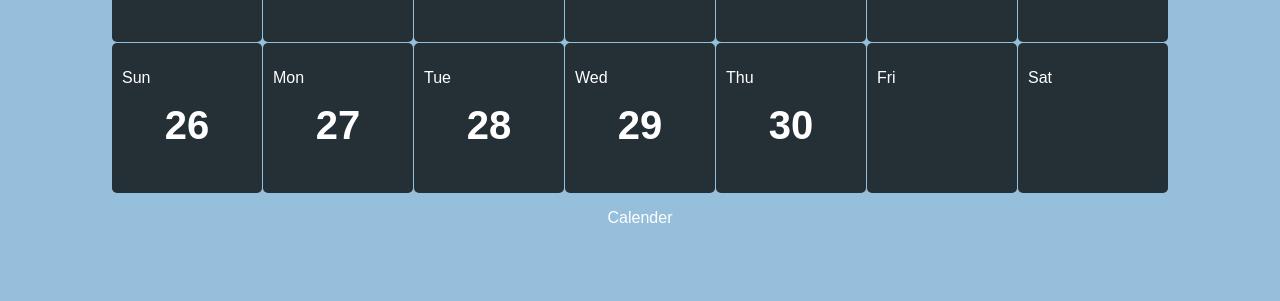
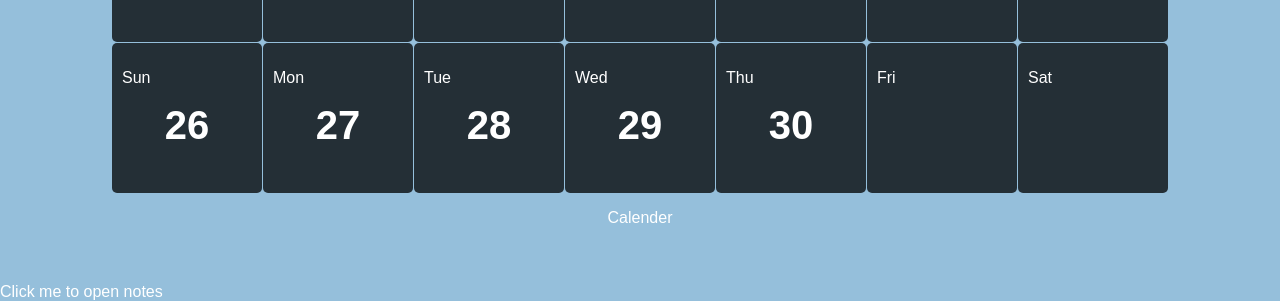
Before and after one commit to PrestleyF/medicalcalendar, a plain HTML site: page calender/index.html in a window 1280 px wide. Shown: the part 681-982 px from the top of the page. Drawn offline with Linux system fonts and the light colour scheme.

Commit message:
created new folders

```diff
--- a/app.js
+++ b/calender/app.js
@@ -102,7 +102,7 @@ document.addEventListener('DOMContentLoaded', function(){
 })
 
 function openNotesApp(selectedDay){
-    const notesAppUrl = `path/tp/notes-app?date=${selectedDay}`;
+    const notesAppUrl = `./notes.js?date=${selectedDay}`;
     window.open(notesAppUrl, '_blank');
 
 }
--- a/index.html
+++ b/calender/index.html
@@ -19,6 +19,7 @@
         <p>Calender</p>
         <div id="date-element-id"></div>
      </div>
+     <div onclick="openNotesApp('2023-11-16')">Click me to open notes</div>
      <script src="app.js"></script>
 </body>
 </html>
```
Also changed, not shown: calender/style.css (renamed from style.css).
